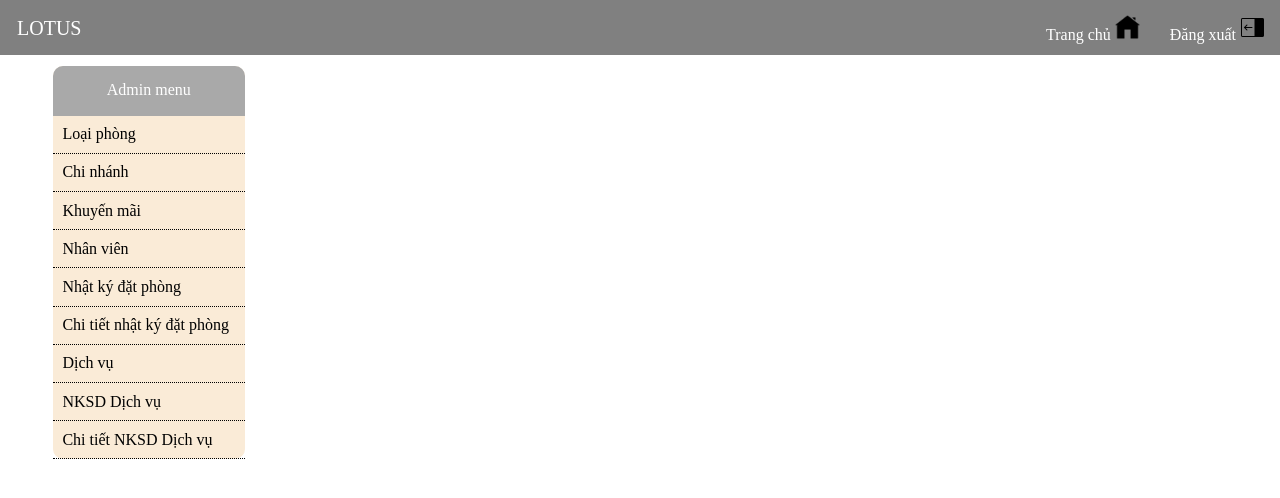
After one commit to Lotus-Corporation/LotusHotel_Project, a PHP site: page /quantri/index_menu_admin.php in a window 1280 px wide. The commit adds this page. Shown: the top 498 px of the page. Run offline with PHP 8.4, Linux system fonts and the light colour scheme.

Commit message:
them layout admin

```diff
--- a/Homepage/html/menu-logo.php
+++ b/Homepage/html/menu-logo.php
@@ -6,7 +6,7 @@
 ?>
 <div class="thanh_logo1">
   <a class="icon" href="index_menu.php?pid=1">
-    <img src="https://img.icons8.com/?size=256&id=2797&format=png" height="35px">
+    <img src="img/icon/home.png" height="35px">
   </a>
   <div class="logo1" >Our rooms
     <div class="menu" >
@@ -28,6 +28,6 @@
   <a class="logo1" href="index_menu.php?pid=5" >Special Offers</a>
   <a class="logo1" href="index_menu.php?pid=6">Contacts</a>
   <a class="icon" href="index_menu.php?pid=7">
-    <img src="https://img.icons8.com/?size=256&id=9720&format=png" height="35px">
+    <img src="img/icon/cart.png" height="35px">
   </a>
 </div>
--- /dev/null
+++ b/Homepage/quantri/admin_menu.php
@@ -0,0 +1,73 @@
+<html>
+<style>
+    .menu_left{
+      width: 15%;
+      height: auto;
+      background-color:antiquewhite;
+      position: fixed;
+      border-radius: 10px;
+      margin: 4.5% 3.5%;
+    }
+    .admin{
+      height: 50px;
+      width: 100%;
+      background-color: darkgray;
+      color: white;
+      line-height: 3;
+      text-align: center;
+      border-radius: 10px 10px 0 0;
+    }
+    .menu_left >div > a {
+      text-decoration: none;
+      border-style: dotted;
+      border-width: 0 0 0.1px 0;
+      color: black;
+      float: left;
+      width:90%;
+      padding: 5%;
+    }
+    .menu_middle{
+      width: 100%;
+      height: 55px;
+      background-color: gray;
+      position: fixed;
+      z-index: 1;
+      margin: -8px
+    }
+    .menu_middle > a{
+      float: right;
+      padding: 15px;
+      text-decoration: none;
+      color: white
+    }
+    #lotus{
+      float: left;
+      padding: 17px;
+      text-decoration: none;
+      color: white;
+      font-size: 20px;
+    }
+
+  </style>
+    <body>
+      <div class= "menu_middle">
+        <a id="lotus" href="../home.php">LOTUS</a>
+        <a href=""> Đăng xuất <img src="../img/icon/log_out.png" height="25px"></a>
+        <a href=""> Trang chủ <img src="../img/icon/home.png" height="25px"></a>
+      </div>
+    <div class="menu_left">
+      <div class="admin"> Admin menu</div>
+      <div>
+        <a href="index_menu_admin.php?pid=10">Loại phòng</a>
+        <a href="index_menu_admin.php?pid=11">Chi nhánh</a>
+        <a href="index_menu_admin.php?pid=12">Khuyến mãi</a>
+        <a href="index_menu_admin.php?pid=13">Nhân viên</a>
+        <a href="index_menu_admin.php?pid=14">Nhật ký đặt phòng</a>
+        <a href="index_menu_admin.php?pid=15">Chi tiết nhật ký đặt phòng</a>
+        <a href="index_menu_admin.php?pid=16">Dịch vụ</a>
+        <a href="index_menu_admin.php?pid=17">NKSD Dịch vụ</a>
+        <a href="index_menu_admin.php?pid=18">Chi tiết NKSD Dịch vụ</a>
+      </div>
+    </div>
+    </body>
+</html>
--- /dev/null
+++ b/Homepage/quantri/index_menu_admin.php
@@ -0,0 +1,44 @@
+<!DOCTYPE html>
+<html>
+  <head>
+    <meta http-equiv="Content-Type" content="text/html; charset=UTF-8" />
+    <script type='text/javascript' src='script.js'></script>
+  </head>
+  <body>
+  <?php include ('admin_menu.php')?>
+    <?php
+        if (isset($_GET["pid"])){
+            $id=$_GET["pid"];
+            switch ($id){
+                case 10:
+                    include("admin_loaiphong.php");
+                    break;
+                case 11:
+                    include("admin_chinhanh.php");
+                    break;
+                case 12:
+                    include("admin_khuyenmai.php");
+                    break;
+                case 13:
+                    include("admin_nhanvien.php");
+                    break;
+                case 14:
+                  include("admin_nkdp.php");
+                  break;
+                case 15:
+                  include("admin_ctnkdp.php");
+                case 16:
+                  include("admin_dichvu.php");
+                  break;
+                case 17:
+                  include("admin_nksddv.php");
+                  break;
+                case 18:
+                  include("admin_ctnksddv.php");
+                  break;
+
+            }
+        }
+    ?>
+  </body>
+</html>
```
Also changed, not shown: Homepage/quantri/ADMIN.php (deleted, +0 -107 lines), Homepage/quantri/admin_chinhanh.php (+61 -4 lines), Homepage/img/icon/cart.png (added), Homepage/img/icon/delete.png (added), Homepage/img/icon/edit.png (added), Homepage/img/icon/home.png (added), Homepage/img/icon/log_out.png (added).
